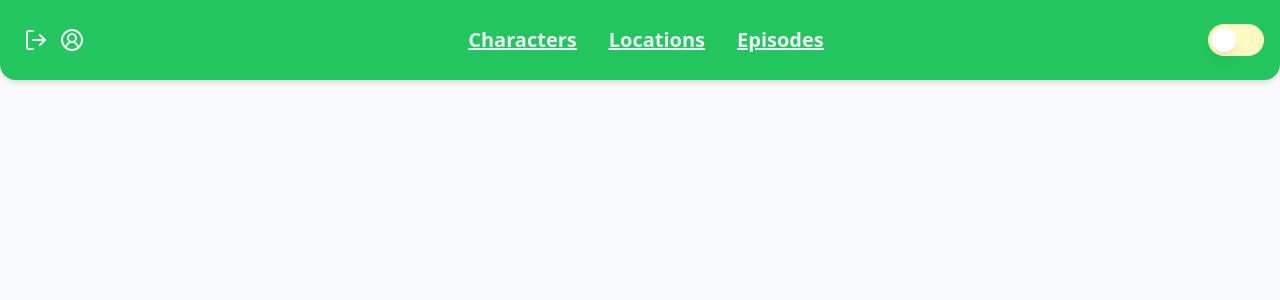
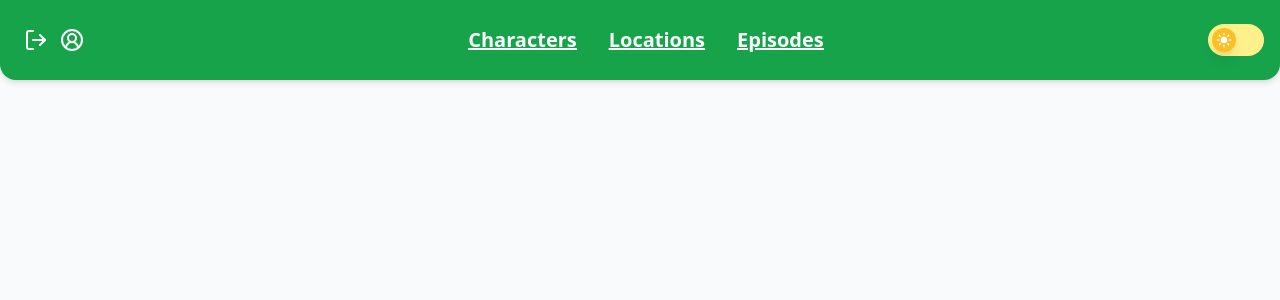
Before and after one commit to gustaaragao/rick-and-morty-app, a Vue app: page / in a window 1280 px wide. Shown: the top 300 px of the page. Built offline with nearby package versions, Linux system fonts and the light colour scheme; sample sign-in values are in the browser's storage.

Commit message:
fix(ToggleSwitch): consertando os estilos do ToggleSwitch

```diff
--- a/src/components/NavBar.vue
+++ b/src/components/NavBar.vue
@@ -1,20 +1,20 @@
 <template>
   <!--begin: TopBar-->
-  <div class="w-full h-20 py-1 px-4 rounded-b-2xl bg-green-500 shadow-md flex justify-between items-center z-40">
+  <div class="w-full h-20 py-1 px-4 rounded-b-2xl bg-green-600 shadow-md flex justify-between items-center z-40">
     <div class="flex gap-1">
       <!-- begin: LogOut Button -->
-      <div class="cursor-pointer pl-2 text-purple-50" @click="logoutUser">
+      <div class="cursor-pointer pl-2 text-white" @click="logoutUser">
         <LogOut />
       </div>
       <!-- end: LogOut Button -->
       <!-- begin: Profile Button -->
-      <div class="cursor-pointer pl-2 text-purple-50" @click="router.push('/profile')">
+      <div class="cursor-pointer pl-2 text-white" @click="router.push('/profile')">
         <CircleUserRound />
       </div>
       <!-- end: Profile Button -->
     </div>
     <!-- begin: Navbar -->
-    <nav class="flex gap-8 text-purple-50 text-xl font-bold underline select-none">
+    <nav class="flex gap-8 text-white text-xl font-bold underline select-none">
       <RouterLink to="/characters" class="cursor-pointer">Characters</RouterLink>
       <RouterLink to="/locations" class="cursor-pointer">Locations</RouterLink>
       <RouterLink to="/episodes" class="cursor-pointer">Episodes</RouterLink>
--- a/src/components/buttons/ToggleSwitch.vue
+++ b/src/components/buttons/ToggleSwitch.vue
@@ -4,7 +4,7 @@
     :class="modelValue ? props.onColorBackground : props.offColorBackground" @click="updateModelValue()">
     <!--begin: Circle-->
     <div
-      class="w-6 h-6 bg-white rounded-full shadow-lg flex justify-center items-center transition-all duration-500 transform "
+      class="w-6 h-6 rounded-full shadow-lg flex justify-center items-center transition-all duration-500 transform "
       :class="modelValue ? `translate-x-6 ${props.onColorCircle}` : props.offColorCircle">
       <!-- begin: Icons -->
       <div class="text-white">
@@ -32,15 +32,15 @@ const props = defineProps({
   },
   offColorBackground: {
     type: String,
-    default: 'bg-yellow-100',
+    default: 'bg-yellow-200',
   },
   onColorCircle: {
     type: String,
-    default: 'bg-blue-800',
+    default: 'bg-blue-600',
   },
   onColorBackground: {
     type: String,
-    default: 'bg-blue-200',
+    default: 'bg-blue-300',
   },
 })
 
--- a/src/components/inputs/BaseInput.vue
+++ b/src/components/inputs/BaseInput.vue
@@ -68,8 +68,6 @@
     <!-- end: Error Message -->
   </div>
   <!-- end: Input -->
-  {{ 'local' + localValue }}
-  {{ 'props' + props.modelValue }}
 </template>
 
 <script setup>
--- a/src/views/CharactersView.vue
+++ b/src/views/CharactersView.vue
@@ -38,7 +38,6 @@
         <!-- end: Clear Button -->
       </div>
     </div>
-    {{ searchObject }}
     <!-- begin: Options Filters -->
     <div class="flex flex-col gap-4 pt-4 pb-6">
       <RadioInput
--- a/tailwind.config.js
+++ b/tailwind.config.js
@@ -82,6 +82,8 @@ export default {
       red: colors.red,
       green: colors.green,
       yellow: colors.yellow,
+      blue: colors.blue,
+      amber: colors.amber,
       white: "#ffffff",
     },
   },
```
